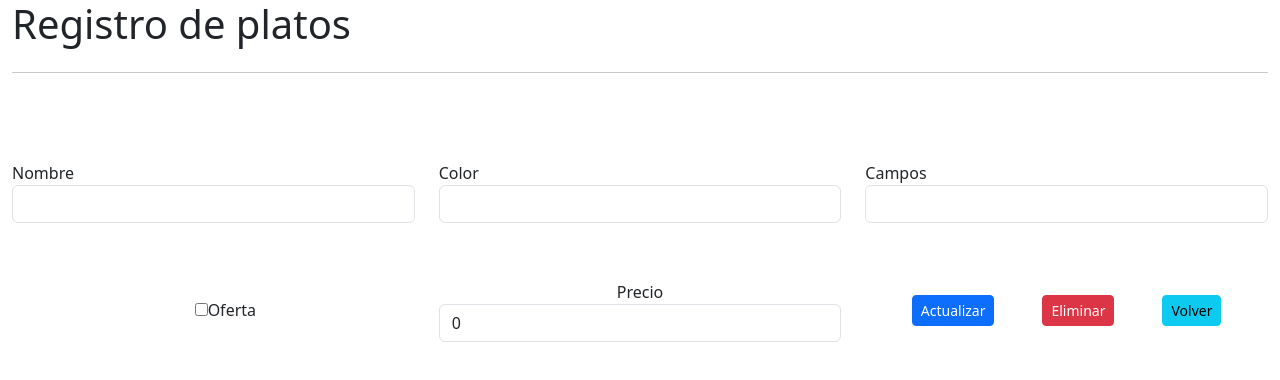
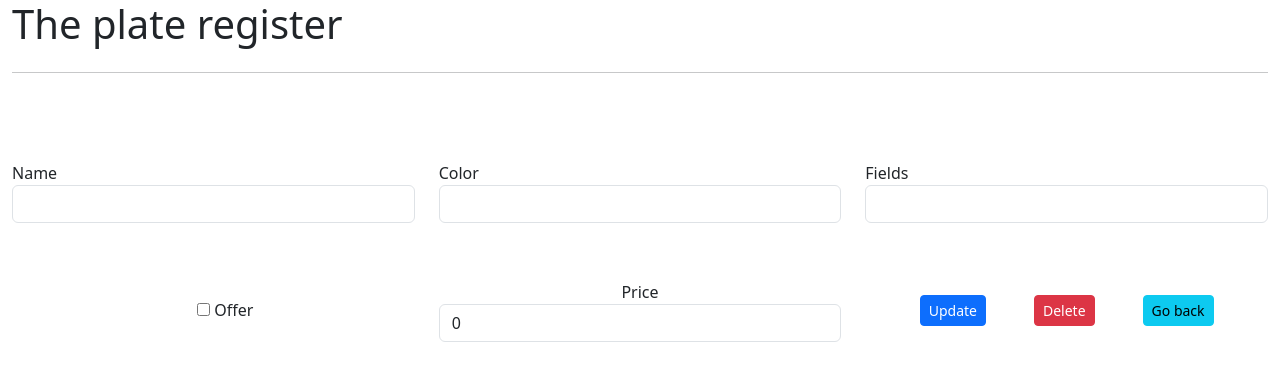
Before and after one commit to oscarjesus93/test_crud_front, a React (Create React App) app: page /edit/1 in a window 1280 px wide. Shown: the top 380 px of the page. Built offline with nearby package versions, Linux system fonts and the light colour scheme; no server answers.

Commit message:
all the front changed to english

```diff
--- a/src/component/Home.js
+++ b/src/component/Home.js
@@ -45,8 +45,8 @@ const Home = () => {
 			<div className="row">
 
 				<div className="col-md-12">
-					<h1>Lista de platos</h1>
-                    <Link to={'/register'}>Registrar</Link>
+					<h1>The plate list</h1>
+                    <Link to={'/register'}>Register</Link>
 				</div>
 
 				<div>
@@ -58,13 +58,13 @@ const Home = () => {
 					<thead>
 						<tr>
 							<th scope="col">Id</th>
-							<th scope="col">Campos</th>
+							<th scope="col">Fields</th>
 							<th scope="col">Color</th>
-							<th scope="col">Nombre</th>
-							<th scope="col">Inicio actividad</th>
-							<th scope="col">Oferta</th>
-							<th scope="col">Precio</th>
-							<th scope="col">Acciones</th>
+							<th scope="col">Name</th>
+							<th scope="col">Star of activity</th>
+							<th scope="col">Offer</th>
+							<th scope="col">Price</th>
+							<th scope="col">Actions</th>
 						</tr>
 					</thead>
 					<tbody data-testid="table-tbody">
--- a/src/component/Lista.js
+++ b/src/component/Lista.js
@@ -4,14 +4,14 @@ import { Link } from "react-router-dom";
 const Lista = ({plato}) => (
     <tr>
         <td>{plato.id}</td>
-        <td>{plato.campos}</td>
+        <td>{plato.field}</td>
         <td>{plato.color}</td>
-        <td>{plato.nombre}</td>
-        <td>{plato.inicioActividad}</td>
-        <td>{ (plato.oferta === true) ? 'Si' : 'No' }</td>
-        <td>$ {plato.precio}</td>
+        <td>{plato.name}</td>
+        <td>{plato.startActivity}</td>
+        <td>{ (plato.offer === true) ? 'Si' : 'No' }</td>
+        <td>$ {plato.price}</td>
         <td>
-            <Link to={`/edit/${plato.id}`} data-testid={`button_${plato.id}`} className="btn btn-primary btn-sm">Seleccionar</Link>
+            <Link to={`/edit/${plato.id}`} data-testid={`button_${plato.id}`} className="btn btn-primary btn-sm">Select</Link>
         </td>
     </tr>
 )
--- a/src/component/Register.js
+++ b/src/component/Register.js
@@ -13,11 +13,11 @@ const Register = () => {
 
     //cambiar
     const [ data, guardarData ] = useState({
-        nombre: '',
+        name: '',
         color: '',
-        campos: '',
-        oferta: false,
-        precio: '0'
+        field: '',
+        offer: false,
+        price: '0'
     })
 
     const [ mostrarMensaje, guardarMostrarMensaje ] = useState('');
@@ -48,24 +48,24 @@ const Register = () => {
         }
 
         guardarData({
-            nombre: response.data.nombre,
+            name: response.data.name,
             color: response.data.color,
-            campos: response.data.campos,
-            oferta: response.data.oferta,
-            precio: response.data.precio
+            field: response.data.field,
+            offer: response.data.offer,
+            price: response.data.price
         })
     }
 
     const procesarRegistro = async () => {
 
-        if(campos.length <= 0 || color.length <= 0 || nombre.length <= 0 || oferta == false || parseInt(precio) === 0){
+        if(field.length <= 0 || color.length <= 0 || name.length <= 0 || offer === false || parseInt(price) === 0){
             guardarValidacion(true);
-            guardarMostrarMensaje('Todos los campos son obligatorios')
+            guardarMostrarMensaje('TAll fields are required')
             return;
         }
 
         let payload = data;
-        payload.oferta = (payload.oferta === false) ? 0 : 1;
+        payload.offer = (payload.offer === false) ? 0 : 1;
 
         await axios.post('http://localhost:8080/dish', payload )
             .then((response) => {
@@ -84,7 +84,7 @@ const Register = () => {
 
     const procesarUpdate = async () => {
         let payload = data;
-        payload.oferta = (payload.oferta === false) ? 0 : 1;
+        payload.offer = (payload.offer === false) ? 0 : 1;
 
         await axios.put(`http://localhost:8080/dish/${id}`, payload )
             .then((response) => {
@@ -131,14 +131,14 @@ const Register = () => {
         })
     }
 
-    const { nombre,  color, campos, oferta, precio } = data;
+    const { name,  color, field, offer, price } = data;
 
     return(
         <div className="container-fluid">
-            <div className="row" id="myform">
+            <div className="row" data-testid="myform">
 
                 <div className="col-md-12">
-                    <h1>Registro de platos</h1>
+                    <h1>The plate register</h1>
                 </div>
 
                 <div>
@@ -159,8 +159,8 @@ const Register = () => {
 
                 <div className="col-md-4">
                     <div className="form-group">
-                        <label htmlFor="nombre">Nombre</label>
-                        <input type="text" name="nombre" id="nombre" value={nombre} onChange={onChange} className="form-control" />
+                        <label htmlFor="nombre">Name</label>
+                        <input type="text" name="name" id="nombre" value={name} onChange={onChange} className="form-control" />
                     </div>
                 </div>
                 <div className="col-md-4">
@@ -171,22 +171,23 @@ const Register = () => {
                 </div>
                 <div className="col-md-4">
                     <div className="form-group">
-                        <label htmlFor="campos">Campos</label>
-                        <input type="text" name="campos" id="campos" value={campos} onChange={onChange} className="form-control" />
+                        <label htmlFor="campos">Fields</label>
+                        <input type="text" name="field" id="campos" value={field} onChange={onChange} className="form-control" />
                     </div>
                 </div>
 
                 <div className="align-self-md-center col-md-4 text-center pt-5">
                     <div className="form-check text-center">
-                        <input type="checkbox" name="oferta" id="oferta" checked={oferta} onChange={onChange} />
-                        Oferta
+                        <label>
+                            <input type="checkbox" name="offer" data-testid="oferta" checked={offer} onChange={onChange} /> Offer
+                        </label>
                     </div>
                 </div>
 
                 <div className="align-self-md-center col-md-4 text-center pt-5">
                     <div className="form-group">
-                        <label>Precio</label>
-                        <input type="number" name="precio" id="precio" value={precio} onChange={onChange} className="form-control" />
+                        <label>Price</label>
+                        <input type="number" name="price" id="precio" value={price} onChange={onChange} className="form-control" />
                     </div>
                 </div>
 
@@ -194,14 +195,14 @@ const Register = () => {
                     {
                         (id != undefined || id != null) ? (
                             <Fragment>
-                                <button type="button" data-testid="actualizar" onClick={() => procesarUpdate()} className="btn btn-primary btn-sm m-4">Actualizar</button>
-                                <button type="button" data-testid="eliminar" onClick={() => procesarDelete()} className="btn btn-danger btn-sm m-4">Eliminar</button>
+                                <button type="button" data-testid="update" onClick={() => procesarUpdate()} className="btn btn-primary btn-sm m-4">Update</button>
+                                <button type="button" data-testid="delete" onClick={() => procesarDelete()} className="btn btn-danger btn-sm m-4">Delete</button>
                             </Fragment>
                         ) : (
-                            <button type="button" data-testid="registrar" onClick={() => procesarRegistro()} className="btn btn-success btn-sm m-4">Registrar</button>
+                            <button type="button" data-testid="register" onClick={() => procesarRegistro()} className="btn btn-success btn-sm m-4">Register</button>
                         )
                     }
-                    <Link to={`/`} className="btn btn-info btn-sm m-4" >Volver</Link>
+                    <Link to={`/`} className="btn btn-info btn-sm m-4" >Go back</Link>
                 </div>
 
             </div>
```
